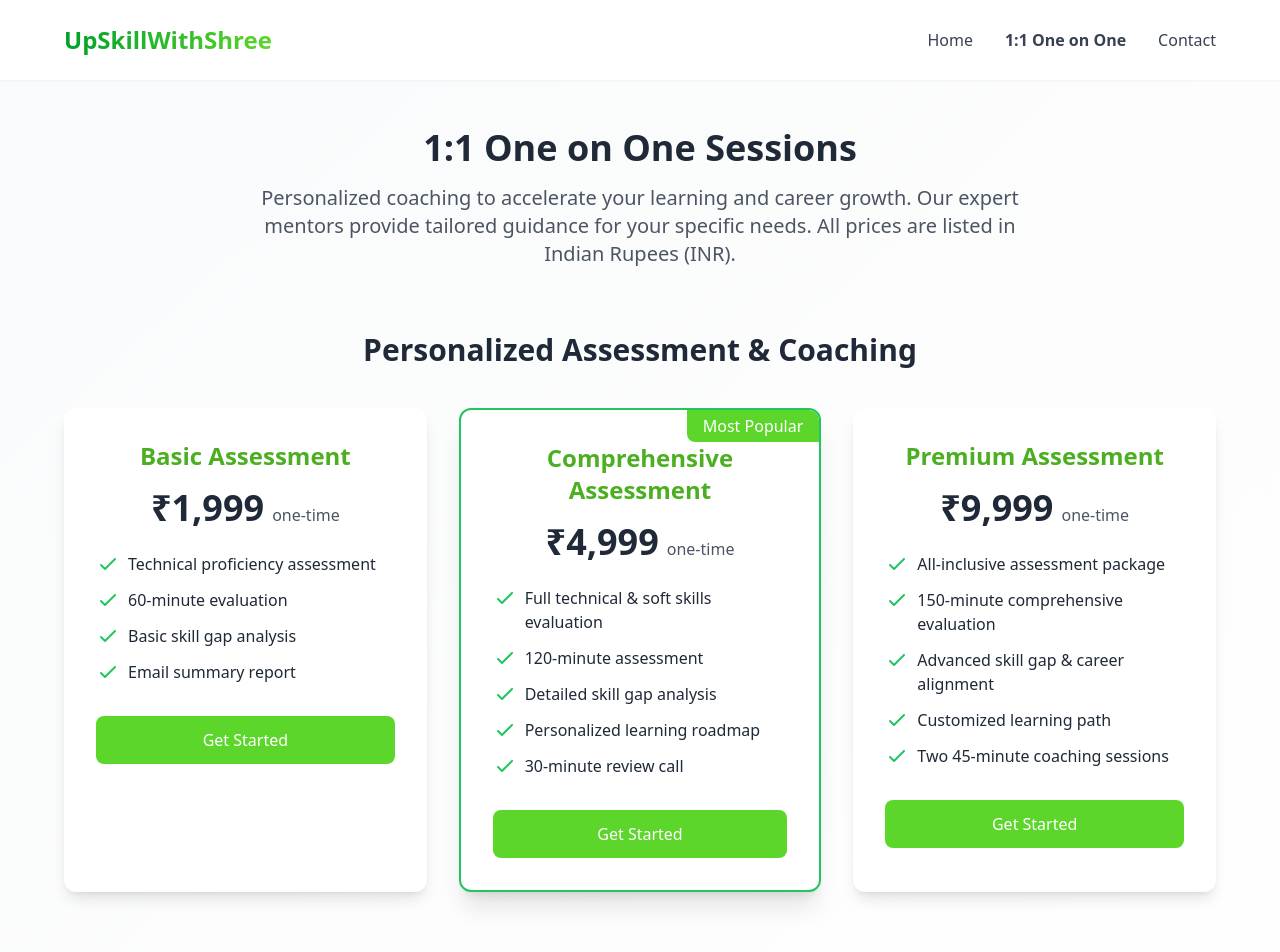
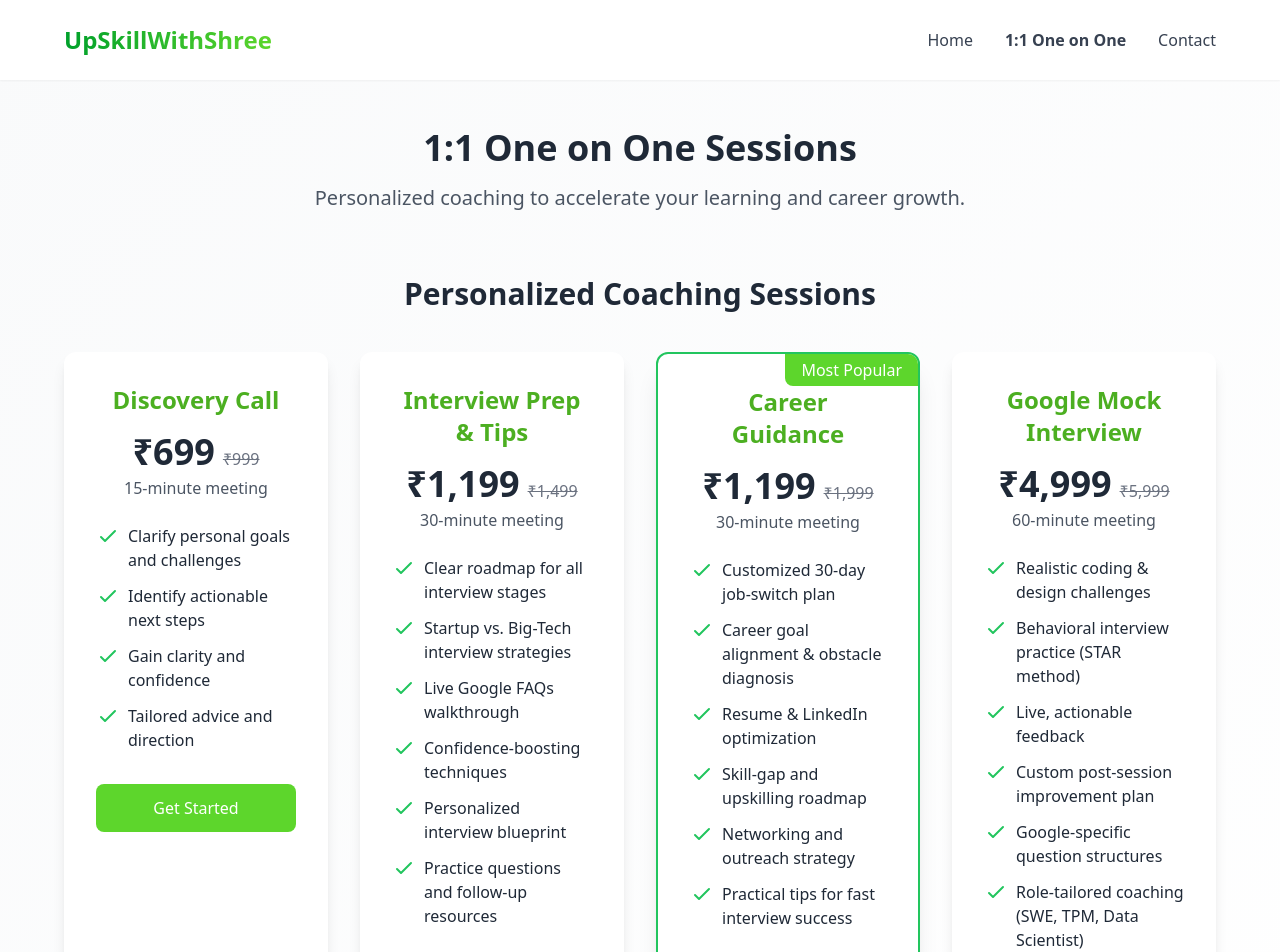
Before and after one commit to dragonzurfer/UpSkillWithShreeApp, a Next.js app: page /products in a window 1280 px wide. Shown: the top 952 px of the page. Built offline with nearby package versions, Linux system fonts and the light colour scheme.

Commit message:
add topmate cards

```diff
--- a/src/app/products/page.tsx
+++ b/src/app/products/page.tsx
@@ -37,147 +37,222 @@ export default function Products() {
       <div className="max-w-6xl mx-auto my-12 px-8 md:px-0 w-full">
         <h1 className="text-4xl font-bold mb-4 text-center">1:1 One on One Sessions</h1>
         <p className="text-xl text-gray-600 text-center mb-16 max-w-3xl mx-auto">
-          Personalized coaching to accelerate your learning and career growth. Our expert mentors provide tailored guidance for your specific needs.
-          All prices are listed in Indian Rupees (INR).
+          Personalized coaching to accelerate your learning and career growth.
         </p>
 
-        {/* Diagnostic Tests Section */}
+        {/* Coaching Sessions Section */}
         <section className="mb-20">
-          <h2 className="text-3xl font-bold mb-10 text-center">Personalized Assessment & Coaching</h2>
+          <h2 className="text-3xl font-bold mb-10 text-center">Personalized Coaching Sessions</h2>
 
-          <div className="grid grid-cols-1 md:grid-cols-3 gap-8">
-            {/* Basic Diagnostic Test */}
+          <div className="grid grid-cols-1 md:grid-cols-2 lg:grid-cols-4 gap-8">
+            {/* Discovery Call */}
             <div className="bg-white rounded-xl shadow-lg overflow-hidden transform transition-all duration-300 hover:shadow-xl hover:-translate-y-1">
               <div className="p-8">
-                <h3 className="text-2xl font-semibold mb-4 text-center text-green-700">Basic Assessment</h3>
+                <h3 className="text-2xl font-semibold mb-4 text-center text-green-700">Discovery Call</h3>
                 <div className="text-center mb-6">
-                  <span className="text-4xl font-bold">₹1,999</span>
-                  <span className="text-gray-600 ml-2">one-time</span>
+                  <span className="text-4xl font-bold">₹699</span>
+                  <span className="text-gray-500 ml-2 line-through">₹999</span>
+                  <p className="text-gray-600 mt-1">15-minute meeting</p>
                 </div>
                 <ul className="space-y-3 mb-8">
                   <li className="flex items-start">
                     <svg className="h-6 w-6 text-green-500 mr-2 flex-shrink-0" fill="none" viewBox="0 0 24 24" stroke="currentColor">
                       <path strokeLinecap="round" strokeLinejoin="round" strokeWidth={2} d="M5 13l4 4L19 7" />
                     </svg>
-                    <span>Technical proficiency assessment</span>
+                    <span>Clarify personal goals and challenges</span>
                   </li>
                   <li className="flex items-start">
                     <svg className="h-6 w-6 text-green-500 mr-2 flex-shrink-0" fill="none" viewBox="0 0 24 24" stroke="currentColor">
                       <path strokeLinecap="round" strokeLinejoin="round" strokeWidth={2} d="M5 13l4 4L19 7" />
                     </svg>
-                    <span>60-minute evaluation</span>
+                    <span>Identify actionable next steps</span>
                   </li>
                   <li className="flex items-start">
                     <svg className="h-6 w-6 text-green-500 mr-2 flex-shrink-0" fill="none" viewBox="0 0 24 24" stroke="currentColor">
                       <path strokeLinecap="round" strokeLinejoin="round" strokeWidth={2} d="M5 13l4 4L19 7" />
                     </svg>
-                    <span>Basic skill gap analysis</span>
+                    <span>Gain clarity and confidence</span>
                   </li>
                   <li className="flex items-start">
                     <svg className="h-6 w-6 text-green-500 mr-2 flex-shrink-0" fill="none" viewBox="0 0 24 24" stroke="currentColor">
                       <path strokeLinecap="round" strokeLinejoin="round" strokeWidth={2} d="M5 13l4 4L19 7" />
                     </svg>
-                    <span>Email summary report</span>
+                    <span>Tailored advice and direction</span>
                   </li>
                 </ul>
+                <a href="https://topmate.io/upskillwithshree/1515780" target="_blank" rel="noopener noreferrer" className="block w-full">
                   <button className="w-full bg-green-600 text-white font-medium py-3 px-4 rounded-lg hover:bg-green-700 transition duration-300">
                     Get Started
                   </button>
+                </a>
               </div>
             </div>
 
-            {/* Comprehensive Diagnostic Test */}
-            <div className="bg-white rounded-xl shadow-xl overflow-hidden transform transition-all duration-300 hover:shadow-2xl hover:-translate-y-1 border-2 border-green-500 relative">
-              <div className="absolute top-0 right-0 bg-green-600 text-white px-4 py-1 rounded-bl-lg font-medium">
-                Most Popular
-              </div>
+            {/* Interview Prep & Tips */}
+            <div className="bg-white rounded-xl shadow-lg overflow-hidden transform transition-all duration-300 hover:shadow-xl hover:-translate-y-1">
               <div className="p-8">
-                <h3 className="text-2xl font-semibold mb-4 text-center text-green-700">Comprehensive Assessment</h3>
+                <h3 className="text-2xl font-semibold mb-4 text-center text-green-700">Interview Prep & Tips</h3>
                 <div className="text-center mb-6">
-                  <span className="text-4xl font-bold">₹4,999</span>
-                  <span className="text-gray-600 ml-2">one-time</span>
+                  <span className="text-4xl font-bold">₹1,199</span>
+                  <span className="text-gray-500 ml-2 line-through">₹1,499</span>
+                  <p className="text-gray-600 mt-1">30-minute meeting</p>
                 </div>
                 <ul className="space-y-3 mb-8">
                   <li className="flex items-start">
                     <svg className="h-6 w-6 text-green-500 mr-2 flex-shrink-0" fill="none" viewBox="0 0 24 24" stroke="currentColor">
                       <path strokeLinecap="round" strokeLinejoin="round" strokeWidth={2} d="M5 13l4 4L19 7" />
                     </svg>
-                    <span>Full technical & soft skills evaluation</span>
+                    <span>Clear roadmap for all interview stages</span>
                   </li>
                   <li className="flex items-start">
                     <svg className="h-6 w-6 text-green-500 mr-2 flex-shrink-0" fill="none" viewBox="0 0 24 24" stroke="currentColor">
                       <path strokeLinecap="round" strokeLinejoin="round" strokeWidth={2} d="M5 13l4 4L19 7" />
                     </svg>
-                    <span>120-minute assessment</span>
+                    <span>Startup vs. Big-Tech interview strategies</span>
                   </li>
                   <li className="flex items-start">
                     <svg className="h-6 w-6 text-green-500 mr-2 flex-shrink-0" fill="none" viewBox="0 0 24 24" stroke="currentColor">
                       <path strokeLinecap="round" strokeLinejoin="round" strokeWidth={2} d="M5 13l4 4L19 7" />
                     </svg>
-                    <span>Detailed skill gap analysis</span>
+                    <span>Live Google FAQs walkthrough</span>
                   </li>
                   <li className="flex items-start">
                     <svg className="h-6 w-6 text-green-500 mr-2 flex-shrink-0" fill="none" viewBox="0 0 24 24" stroke="currentColor">
                       <path strokeLinecap="round" strokeLinejoin="round" strokeWidth={2} d="M5 13l4 4L19 7" />
                     </svg>
-                    <span>Personalized learning roadmap</span>
+                    <span>Confidence-boosting techniques</span>
                   </li>
                   <li className="flex items-start">
                     <svg className="h-6 w-6 text-green-500 mr-2 flex-shrink-0" fill="none" viewBox="0 0 24 24" stroke="currentColor">
                       <path strokeLinecap="round" strokeLinejoin="round" strokeWidth={2} d="M5 13l4 4L19 7" />
                     </svg>
-                    <span>30-minute review call</span>
+                    <span>Personalized interview blueprint</span>
+                  </li>
+                  <li className="flex items-start">
+                    <svg className="h-6 w-6 text-green-500 mr-2 flex-shrink-0" fill="none" viewBox="0 0 24 24" stroke="currentColor">
+                      <path strokeLinecap="round" strokeLinejoin="round" strokeWidth={2} d="M5 13l4 4L19 7" />
+                    </svg>
+                    <span>Practice questions and follow-up resources</span>
                   </li>
                 </ul>
+                <a href="https://topmate.io/upskillwithshree/1515774" target="_blank" rel="noopener noreferrer" className="block w-full">
                   <button className="w-full bg-green-600 text-white font-medium py-3 px-4 rounded-lg hover:bg-green-700 transition duration-300">
                     Get Started
                   </button>
+                </a>
               </div>
             </div>
 
-            {/* Premium Diagnostic Test */}
-            <div className="bg-white rounded-xl shadow-lg overflow-hidden transform transition-all duration-300 hover:shadow-xl hover:-translate-y-1">
+            {/* Career Guidance */}
+            <div className="bg-white rounded-xl shadow-xl overflow-hidden transform transition-all duration-300 hover:shadow-2xl hover:-translate-y-1 border-2 border-green-500 relative">
+              <div className="absolute top-0 right-0 bg-green-600 text-white px-4 py-1 rounded-bl-lg font-medium">
+                Most Popular
+              </div>
               <div className="p-8">
-                <h3 className="text-2xl font-semibold mb-4 text-center text-green-700">Premium Assessment</h3>
+                <h3 className="text-2xl font-semibold mb-4 text-center text-green-700">Career Guidance</h3>
                 <div className="text-center mb-6">
-                  <span className="text-4xl font-bold">₹9,999</span>
-                  <span className="text-gray-600 ml-2">one-time</span>
+                  <span className="text-4xl font-bold">₹1,199</span>
+                  <span className="text-gray-500 ml-2 line-through">₹1,999</span>
+                  <p className="text-gray-600 mt-1">30-minute meeting</p>
                 </div>
                 <ul className="space-y-3 mb-8">
                   <li className="flex items-start">
                     <svg className="h-6 w-6 text-green-500 mr-2 flex-shrink-0" fill="none" viewBox="0 0 24 24" stroke="currentColor">
                       <path strokeLinecap="round" strokeLinejoin="round" strokeWidth={2} d="M5 13l4 4L19 7" />
                     </svg>
-                    <span>All-inclusive assessment package</span>
+                    <span>Customized 30-day job-switch plan</span>
                   </li>
                   <li className="flex items-start">
                     <svg className="h-6 w-6 text-green-500 mr-2 flex-shrink-0" fill="none" viewBox="0 0 24 24" stroke="currentColor">
                       <path strokeLinecap="round" strokeLinejoin="round" strokeWidth={2} d="M5 13l4 4L19 7" />
                     </svg>
-                    <span>150-minute comprehensive evaluation</span>
+                    <span>Career goal alignment & obstacle diagnosis</span>
                   </li>
                   <li className="flex items-start">
                     <svg className="h-6 w-6 text-green-500 mr-2 flex-shrink-0" fill="none" viewBox="0 0 24 24" stroke="currentColor">
                       <path strokeLinecap="round" strokeLinejoin="round" strokeWidth={2} d="M5 13l4 4L19 7" />
                     </svg>
-                    <span>Advanced skill gap & career alignment</span>
+                    <span>Resume & LinkedIn optimization</span>
                   </li>
                   <li className="flex items-start">
                     <svg className="h-6 w-6 text-green-500 mr-2 flex-shrink-0" fill="none" viewBox="0 0 24 24" stroke="currentColor">
                       <path strokeLinecap="round" strokeLinejoin="round" strokeWidth={2} d="M5 13l4 4L19 7" />
                     </svg>
-                    <span>Customized learning path</span>
+                    <span>Skill-gap and upskilling roadmap</span>
                   </li>
                   <li className="flex items-start">
                     <svg className="h-6 w-6 text-green-500 mr-2 flex-shrink-0" fill="none" viewBox="0 0 24 24" stroke="currentColor">
                       <path strokeLinecap="round" strokeLinejoin="round" strokeWidth={2} d="M5 13l4 4L19 7" />
                     </svg>
-                    <span>Two 45-minute coaching sessions</span>
+                    <span>Networking and outreach strategy</span>
+                  </li>
+                  <li className="flex items-start">
+                    <svg className="h-6 w-6 text-green-500 mr-2 flex-shrink-0" fill="none" viewBox="0 0 24 24" stroke="currentColor">
+                      <path strokeLinecap="round" strokeLinejoin="round" strokeWidth={2} d="M5 13l4 4L19 7" />
+                    </svg>
+                    <span>Practical tips for fast interview success</span>
                   </li>
                 </ul>
+                <a href="https://topmate.io/upskillwithshree/1515776" target="_blank" rel="noopener noreferrer" className="block w-full">
                   <button className="w-full bg-green-600 text-white font-medium py-3 px-4 rounded-lg hover:bg-green-700 transition duration-300">
                     Get Started
                   </button>
+                </a>
+              </div>
+            </div>
+
+            {/* Google Mock Interview */}
+            <div className="bg-white rounded-xl shadow-lg overflow-hidden transform transition-all duration-300 hover:shadow-xl hover:-translate-y-1">
+              <div className="p-8">
+                <h3 className="text-2xl font-semibold mb-4 text-center text-green-700">Google Mock Interview</h3>
+                <div className="text-center mb-6">
+                  <span className="text-4xl font-bold">₹4,999</span>
+                  <span className="text-gray-500 ml-2 line-through">₹5,999</span>
+                  <p className="text-gray-600 mt-1">60-minute meeting</p>
+                </div>
+                <ul className="space-y-3 mb-8">
+                  <li className="flex items-start">
+                    <svg className="h-6 w-6 text-green-500 mr-2 flex-shrink-0" fill="none" viewBox="0 0 24 24" stroke="currentColor">
+                      <path strokeLinecap="round" strokeLinejoin="round" strokeWidth={2} d="M5 13l4 4L19 7" />
+                    </svg>
+                    <span>Realistic coding & design challenges</span>
+                  </li>
+                  <li className="flex items-start">
+                    <svg className="h-6 w-6 text-green-500 mr-2 flex-shrink-0" fill="none" viewBox="0 0 24 24" stroke="currentColor">
+                      <path strokeLinecap="round" strokeLinejoin="round" strokeWidth={2} d="M5 13l4 4L19 7" />
+                    </svg>
+                    <span>Behavioral interview practice (STAR method)</span>
+                  </li>
+                  <li className="flex items-start">
+                    <svg className="h-6 w-6 text-green-500 mr-2 flex-shrink-0" fill="none" viewBox="0 0 24 24" stroke="currentColor">
+                      <path strokeLinecap="round" strokeLinejoin="round" strokeWidth={2} d="M5 13l4 4L19 7" />
+                    </svg>
+                    <span>Live, actionable feedback</span>
+                  </li>
+                  <li className="flex items-start">
+                    <svg className="h-6 w-6 text-green-500 mr-2 flex-shrink-0" fill="none" viewBox="0 0 24 24" stroke="currentColor">
+                      <path strokeLinecap="round" strokeLinejoin="round" strokeWidth={2} d="M5 13l4 4L19 7" />
+                    </svg>
+                    <span>Custom post-session improvement plan</span>
+                  </li>
+                  <li className="flex items-start">
+                    <svg className="h-6 w-6 text-green-500 mr-2 flex-shrink-0" fill="none" viewBox="0 0 24 24" stroke="currentColor">
+                      <path strokeLinecap="round" strokeLinejoin="round" strokeWidth={2} d="M5 13l4 4L19 7" />
+                    </svg>
+                    <span>Google-specific question structures</span>
+                  </li>
+                  <li className="flex items-start">
+                    <svg className="h-6 w-6 text-green-500 mr-2 flex-shrink-0" fill="none" viewBox="0 0 24 24" stroke="currentColor">
+                      <path strokeLinecap="round" strokeLinejoin="round" strokeWidth={2} d="M5 13l4 4L19 7" />
+                    </svg>
+                    <span>Role-tailored coaching (SWE, TPM, Data Scientist)</span>
+                  </li>
+                </ul>
+                <a href="https://topmate.io/upskillwithshree/1515775" target="_blank" rel="noopener noreferrer" className="block w-full">
+                  <button className="w-full bg-green-600 text-white font-medium py-3 px-4 rounded-lg hover:bg-green-700 transition duration-300">
+                    Get Started
+                  </button>
+                </a>
               </div>
             </div>
           </div>
```
Lines whose indentation alone changed are shown as unchanged.
